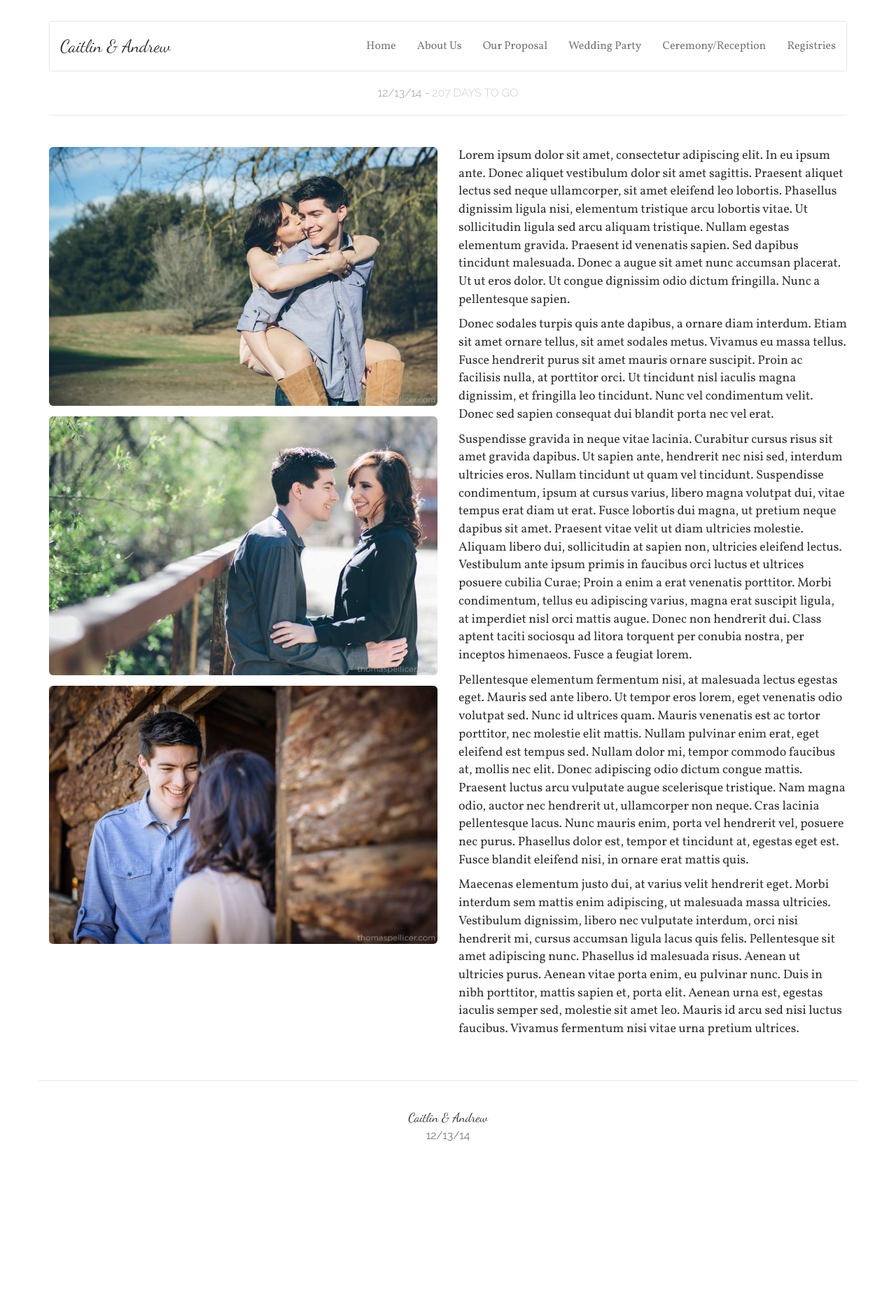
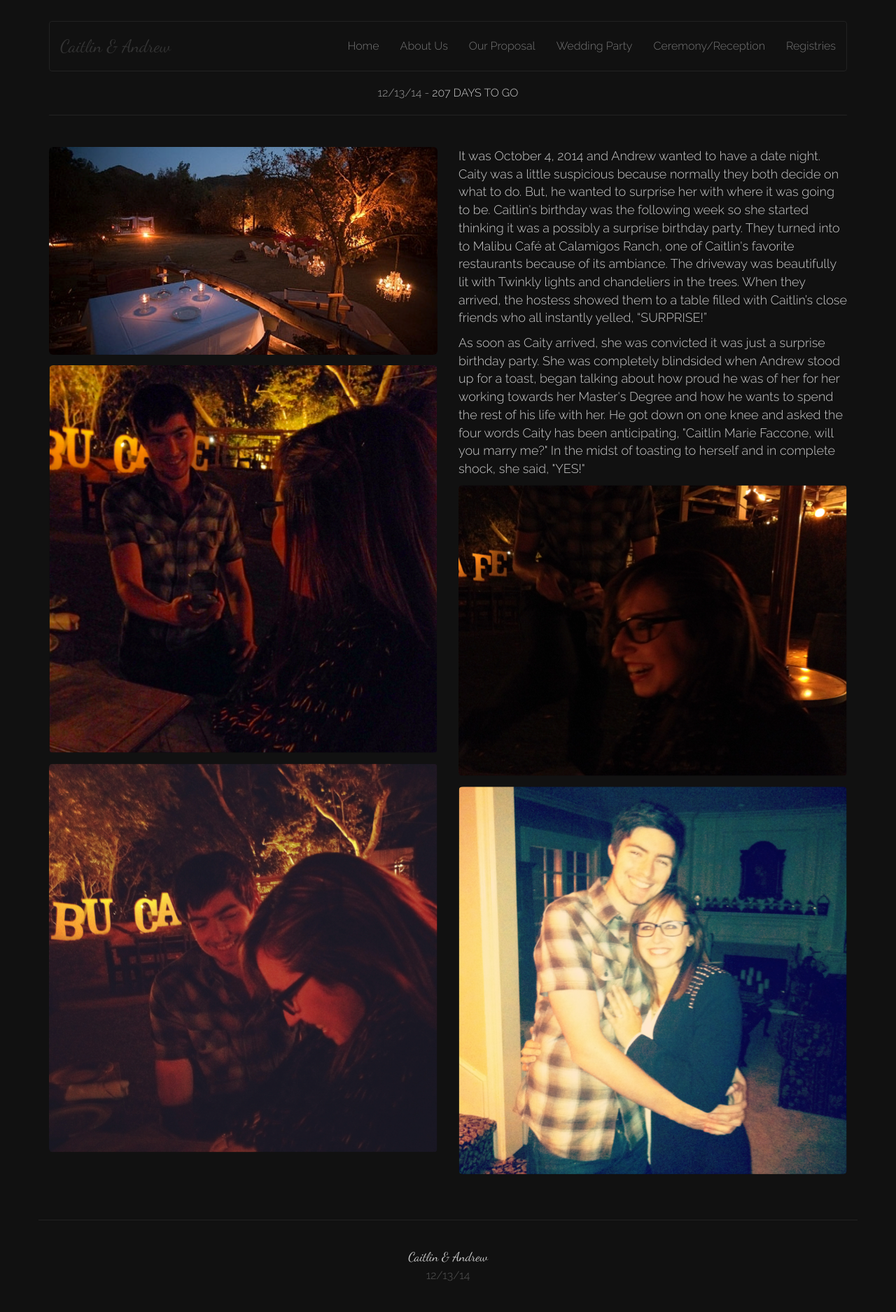
Before and after one commit to andrewkatz/wedding, a Jekyll site: the page built from proposal.html, in a window 1280 px wide. Shown: the whole page at 70% size. Built offline with Jekyll 4.4.1, drawn with Linux system fonts in a browser that asks for light colours; nearby versions of some CDN libraries; Markdown is read by kramdown in place of the engine named in the settings; before the commit the page ends 1676 px from its top, so only the background shows below that.

Commit message:
proposal page

```diff
--- a/_layouts/default.html
+++ b/_layouts/default.html
@@ -9,7 +9,7 @@
     <link href='http://fonts.googleapis.com/css?family=Dancing+Script|Vollkorn|Raleway:300' rel='stylesheet' type='text/css'>
     <link rel="stylesheet" href="/css/styles.css">
   </head>
-  <body>
+  <body class="{{ page.body_class }}">
 
     <div class="container">
       <div class="row">
--- a/_sass/_typography.scss
+++ b/_sass/_typography.scss
@@ -1,6 +1,6 @@
 body
 {
-  font-family: 'Vollkorn', serif;
+  font-family: 'Raleway', serif;
 }
 
 @mixin cursive
--- a/_sass/styles.scss
+++ b/_sass/styles.scss
@@ -5,6 +5,7 @@
 @import "typography";
 @import "header";
 @import "footer";
+@import "dark";
 
 .bar
 {
--- a/proposal.html
+++ b/proposal.html
@@ -1,22 +1,20 @@
 ---
 layout: default
 title: Our Proposal
+body_class: dark
 ---
 
 <div class="col-md-6 col-md-push-6">
-  <p>Lorem ipsum dolor sit amet, consectetur adipiscing elit. In eu ipsum ante. Donec aliquet vestibulum dolor sit amet sagittis. Praesent aliquet lectus sed neque ullamcorper, sit amet eleifend leo lobortis. Phasellus dignissim ligula nisi, elementum tristique arcu lobortis vitae. Ut sollicitudin ligula sed arcu aliquam tristique. Nullam egestas elementum gravida. Praesent id venenatis sapien. Sed dapibus tincidunt malesuada. Donec a augue sit amet nunc accumsan placerat. Ut ut eros dolor. Ut congue dignissim odio dictum fringilla. Nunc a pellentesque sapien.</p>
+  <p>It was October 4, 2014 and Andrew wanted to have a date night. Caity was a little suspicious because normally they both decide on what to do. But, he wanted to surprise her with where it was going to be. Caitlin's birthday was the following week so she started thinking it was a possibly a surprise birthday party. They turned into to Malibu Café at Calamigos Ranch, one of Caitlin's favorite restaurants because of its ambiance. The driveway was beautifully lit with Twinkly lights and chandeliers in the trees. When they arrived, the hostess showed them to a table filled with Caitlin’s close friends who all instantly yelled, “SURPRISE!”</p>
 
-  <p>Donec sodales turpis quis ante dapibus, a ornare diam interdum. Etiam sit amet ornare tellus, sit amet sodales metus. Vivamus eu massa tellus. Fusce hendrerit purus sit amet mauris ornare suscipit. Proin ac facilisis nulla, at porttitor orci. Ut tincidunt nisl iaculis magna dignissim, et fringilla leo tincidunt. Nunc vel condimentum velit. Donec sed sapien consequat dui blandit porta nec vel erat.</p>
+  <p>As soon as Caity arrived, she was convicted it was just a surprise birthday party. She was completely blindsided when Andrew stood up for a toast, began talking about how proud he was of her for her working towards her Master's Degree and how he wants to spend the rest of his life with her. He got down on one knee and asked the four words Caity has been anticipating, "Caitlin Marie Faccone, will you marry me?" In the midst of toasting to herself and in complete shock, she said, "YES!"</p>
 
-  <p>Suspendisse gravida in neque vitae lacinia. Curabitur cursus risus sit amet gravida dapibus. Ut sapien ante, hendrerit nec nisi sed, interdum ultricies eros. Nullam tincidunt ut quam vel tincidunt. Suspendisse condimentum, ipsum at cursus varius, libero magna volutpat dui, vitae tempus erat diam ut erat. Fusce lobortis dui magna, ut pretium neque dapibus sit amet. Praesent vitae velit ut diam ultricies molestie. Aliquam libero dui, sollicitudin at sapien non, ultricies eleifend lectus. Vestibulum ante ipsum primis in faucibus orci luctus et ultrices posuere cubilia Curae; Proin a enim a erat venenatis porttitor. Morbi condimentum, tellus eu adipiscing varius, magna erat suscipit ligula, at imperdiet nisl orci mattis augue. Donec non hendrerit dui. Class aptent taciti sociosqu ad litora torquent per conubia nostra, per inceptos himenaeos. Fusce a feugiat lorem.</p>
-
-  <p>Pellentesque elementum fermentum nisi, at malesuada lectus egestas eget. Mauris sed ante libero. Ut tempor eros lorem, eget venenatis odio volutpat sed. Nunc id ultrices quam. Mauris venenatis est ac tortor porttitor, nec molestie elit mattis. Nullam pulvinar enim erat, eget eleifend est tempus sed. Nullam dolor mi, tempor commodo faucibus at, mollis nec elit. Donec adipiscing odio dictum congue mattis. Praesent luctus arcu vulputate augue scelerisque tristique. Nam magna odio, auctor nec hendrerit ut, ullamcorper non neque. Cras lacinia pellentesque lacus. Nunc mauris enim, porta vel hendrerit vel, posuere nec purus. Phasellus dolor est, tempor et tincidunt at, egestas eget est. Fusce blandit eleifend nisi, in ornare erat mattis quis.</p>
-
-  <p>Maecenas elementum justo dui, at varius velit hendrerit eget. Morbi interdum sem mattis enim adipiscing, ut malesuada massa ultricies. Vestibulum dignissim, libero nec vulputate interdum, orci nisi hendrerit mi, cursus accumsan ligula lacus quis felis. Pellentesque sit amet adipiscing nunc. Phasellus id malesuada risus. Aenean ut ultricies purus. Aenean vitae porta enim, eu pulvinar nunc. Duis in nibh porttitor, mattis sapien et, porta elit. Aenean urna est, egestas iaculis semper sed, molestie sit amet leo. Mauris id arcu sed nisi luctus faucibus. Vivamus fermentum nisi vitae urna pretium ultrices.</p>
+  <img src="/images/p3.png" class="img-responsive img-rounded proposal-top" />
+  <img src="/images/p5.png" class="img-responsive img-rounded" />
 </div>
 
 <div class="col-md-6 col-md-pull-6">
-  <img src="/images/e3.jpg" class="img-responsive img-rounded" />
-  <img src="/images/e1.jpg" class="img-responsive img-rounded" />
-  <img src="/images/e2.jpg" class="img-responsive img-rounded" />
+  <img src="/images/p1.png" class="img-responsive img-rounded" />
+  <img src="/images/p2.png" class="img-responsive img-rounded" />
+  <img src="/images/p4.png" class="img-responsive img-rounded" />
 </div>
```
Also changed, not shown: _sass/_dark.scss (added, +30 -0 lines), css/styles.css, images/p1.png (added), images/p2.png (added), images/p3.png (added), images/p4.png (added), images/p5.png (added).
